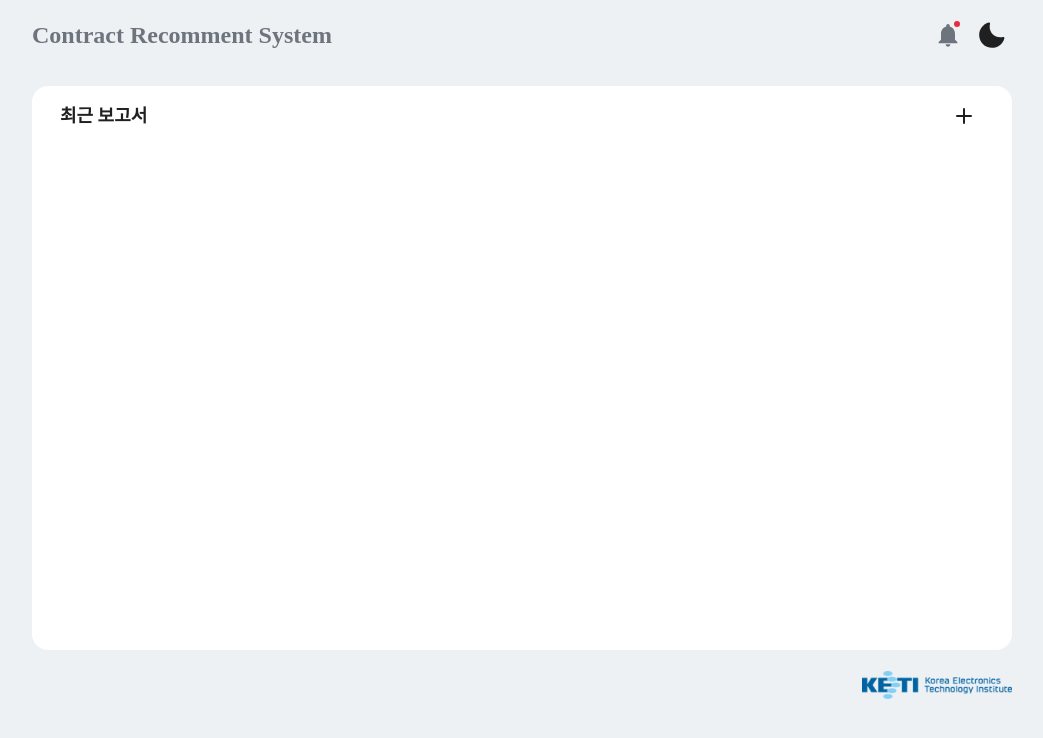
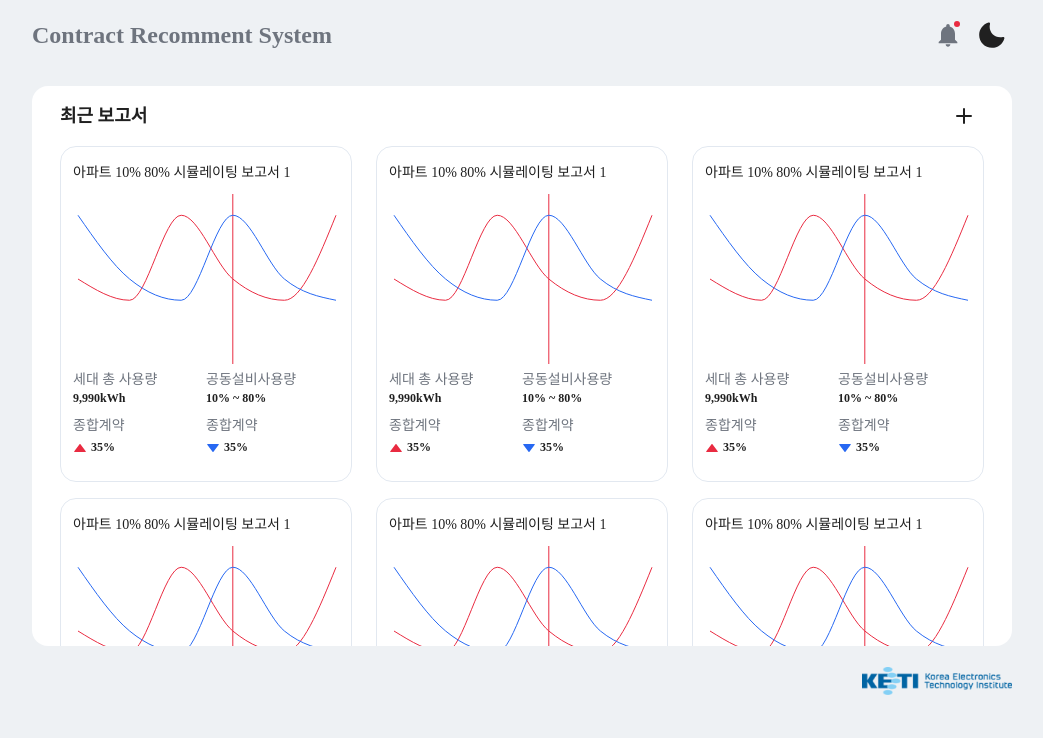
Before and after one commit to formegusto/crs-fe, a React (Create React App) app: page / in a window 1280 px wide. Shown: the top 738 px of the page, without its empty margins (8-1051 px from the left). Built offline with nearby package versions, Linux system fonts and the light colour scheme; a web font is replaced by a local one.

Commit message:
report item , 나중에 chakra component style

```diff
--- a/package.json
+++ b/package.json
@@ -21,6 +21,7 @@
     "react": "^17.0.2",
     "react-dom": "^17.0.2",
     "react-scripts": "5.0.0",
+    "recharts": "^2.1.8",
     "typescript": "^4.5.5",
     "web-vitals": "^2.1.0"
   },
@@ -53,6 +54,7 @@
     ]
   },
   "devDependencies": {
+    "@types/recharts": "^1.8.23",
     "concurrently": "^7.0.0",
     "cross-env": "^7.0.3",
     "electron": "^17.0.0",
--- a/src/components/MainComponent.tsx
+++ b/src/components/MainComponent.tsx
@@ -1,14 +1,17 @@
 import { AddIcon } from "@chakra-ui/icons";
 import { Box, IconButton, Text } from "@chakra-ui/react";
+import Report from "./report/Report";
 
 function MainComponent() {
   return (
     <Box
-      flex="1"
+      display="flex"
+      flexDirection="column"
       bgColor="modebox"
       margin="16px 40px 0"
       padding="0 28px 0"
       borderRadius="16px"
+      height="560px"
     >
       <Box
         display="flex"
@@ -26,6 +29,7 @@ function MainComponent() {
           icon={<AddIcon />}
         />
       </Box>
+      <Report />
     </Box>
   );
 }
--- /dev/null
+++ b/src/components/report/Report.tsx
@@ -0,0 +1,30 @@
+import { Box } from "@chakra-ui/react";
+import ReportItem from "./ReportItem";
+
+function Report() {
+  return (
+    <Box
+      display="flex"
+      flexWrap="wrap"
+      flex="1"
+      overflowY="scroll"
+      sx={{
+        ".report-item": {
+          marginBottom: "16px",
+        },
+        ".report-item:not(:nth-child(3n))": {
+          marginRight: "24px",
+        },
+      }}
+    >
+      <ReportItem />
+      <ReportItem />
+      <ReportItem />
+      <ReportItem />
+      <ReportItem />
+      <ReportItem />
+    </Box>
+  );
+}
+
+export default Report;
--- /dev/null
+++ b/src/components/report/ReportItem.tsx
@@ -0,0 +1,102 @@
+import {
+  Box,
+  Stat,
+  StatArrow,
+  StatHelpText,
+  StatLabel,
+  Text,
+  useTheme,
+} from "@chakra-ui/react";
+import { Line, LineChart, ReferenceLine, XAxis } from "recharts";
+
+const data = [
+  { name: "Page A", uv: 400, pv: 700, amt: 2400 },
+  { name: "Page B", uv: 300, pv: 400, amt: 2100 },
+  { name: "Page C", uv: 700, pv: 300, amt: 2550 },
+  { name: "Page D", uv: 400, pv: 700, amt: 2400 },
+  { name: "Page E", uv: 300, pv: 400, amt: 2100 },
+  { name: "Page F", uv: 700, pv: 300, amt: 2550 },
+];
+
+function ReportItem() {
+  const {
+    colors: { graph },
+  } = useTheme();
+
+  return (
+    <Box
+      className="report-item"
+      border="1px"
+      borderRadius="16px"
+      borderColor="modeborder"
+      width="292px"
+      boxSizing="border-box"
+      padding="16px 12px"
+      cursor="pointer"
+      transition="0.3s"
+      sx={{
+        "& .recharts-wrapper": {
+          cursor: "pointer !important",
+        },
+      }}
+    >
+      <Text textStyle="h6" marginBottom="6px">
+        아파트 10% 80% 시뮬레이팅 보고서 1
+      </Text>
+      <LineChart width={268} height={180} data={data}>
+        <XAxis dataKey="name" hide />
+        <ReferenceLine x="Page D" stroke={graph.red} />
+        <Line
+          type="monotone"
+          dataKey="uv"
+          stroke={graph.red}
+          dot={false}
+          animationDuration={1500}
+        />
+        <Line
+          type="monotone"
+          dataKey="pv"
+          stroke={graph.blue}
+          dot={false}
+          animationDuration={1500}
+        />
+      </LineChart>
+      <Box display="flex" marginBottom="8px">
+        <Stat>
+          <StatLabel color="modern.200">세대 총 사용량</StatLabel>
+          <Text textStyle="p2" fontWeight="bold">
+            9,990kWh
+          </Text>
+        </Stat>
+        <Stat>
+          <StatLabel color="modern.200">공동설비사용량</StatLabel>
+          <Text textStyle="p2" fontWeight="bold">
+            10% ~ 80%
+          </Text>
+        </Stat>
+      </Box>
+      <Box display="flex">
+        <Stat>
+          <StatLabel color="modern.200">종합계약</StatLabel>
+          <StatHelpText opacity={1}>
+            <StatArrow type="increase" color="graph.red" />
+            <Text textStyle="p2" fontWeight="bold" as="span">
+              35%
+            </Text>
+          </StatHelpText>
+        </Stat>
+        <Stat>
+          <StatLabel color="modern.200">종합계약</StatLabel>
+          <StatHelpText opacity={1}>
+            <StatArrow type="decrease" color="graph.blue" />
+            <Text textStyle="p2" fontWeight="bold" as="span">
+              35%
+            </Text>
+          </StatHelpText>
+        </Stat>
+      </Box>
+    </Box>
+  );
+}
+
+export default ReportItem;
--- a/src/theme/colors.ts
+++ b/src/theme/colors.ts
@@ -8,6 +8,9 @@ const ColorTheme = {
       400: "#292E3A",
       500: "#202020",
       600: "#121215",
+    },
+    border: {
+      50: "#E2E8F0",
     },
     bg: {
       light: "#EEF1F4",
--- a/src/theme/fonts.ts
+++ b/src/theme/fonts.ts
@@ -8,45 +8,45 @@ const FontTheme = {
     },
     h2: {
       fontSize: "32px",
+      lineHeight: "46px",
       fontWeight: "regular",
       color: "modetext",
-      lineHeight: "46px",
     },
     h3: {
       fontSize: "28px",
+      lineHeight: "41px",
       fontWeight: "medium",
       color: "modetext",
-      lineHeight: "41px",
     },
     h4: {
       fontSize: "24px",
+      lineHeight: "35px",
       fontWeight: "medium",
       color: "modetext",
-      lineHeight: "35px",
     },
     h5: {
       fontSize: "18px",
+      lineHeight: "26px",
       fontWeight: "medium",
       color: "modetext",
-      lineHeight: "26px",
     },
     h6: {
       fontSize: "14px",
+      lineHeight: "20px",
       fontWeight: "medium",
       color: "modetext",
-      lineHeight: "20px",
     },
     p1: {
       fontSize: "16px",
+      lineHeight: "23px",
       fontWeight: "medium",
       color: "modetext",
-      lineHeight: "23px",
     },
     p2: {
       fontSize: "12px",
+      lineHeight: "17px",
       fontWeight: "medium",
       color: "modetext",
-      lineHeight: "17px",
     },
   },
   fontSizes: {
--- a/src/theme/tokens.ts
+++ b/src/theme/tokens.ts
@@ -9,6 +9,10 @@ const TokenTheme = {
         _light: "modern.50",
         _dark: "modern.600",
       },
+      modeborder: {
+        _light: "#E2E8F0",
+        _dark: "#2A2B32",
+      },
     },
   },
 };
```
Also changed, not shown: 1 other file (tests, documents, lock files or other folders).
